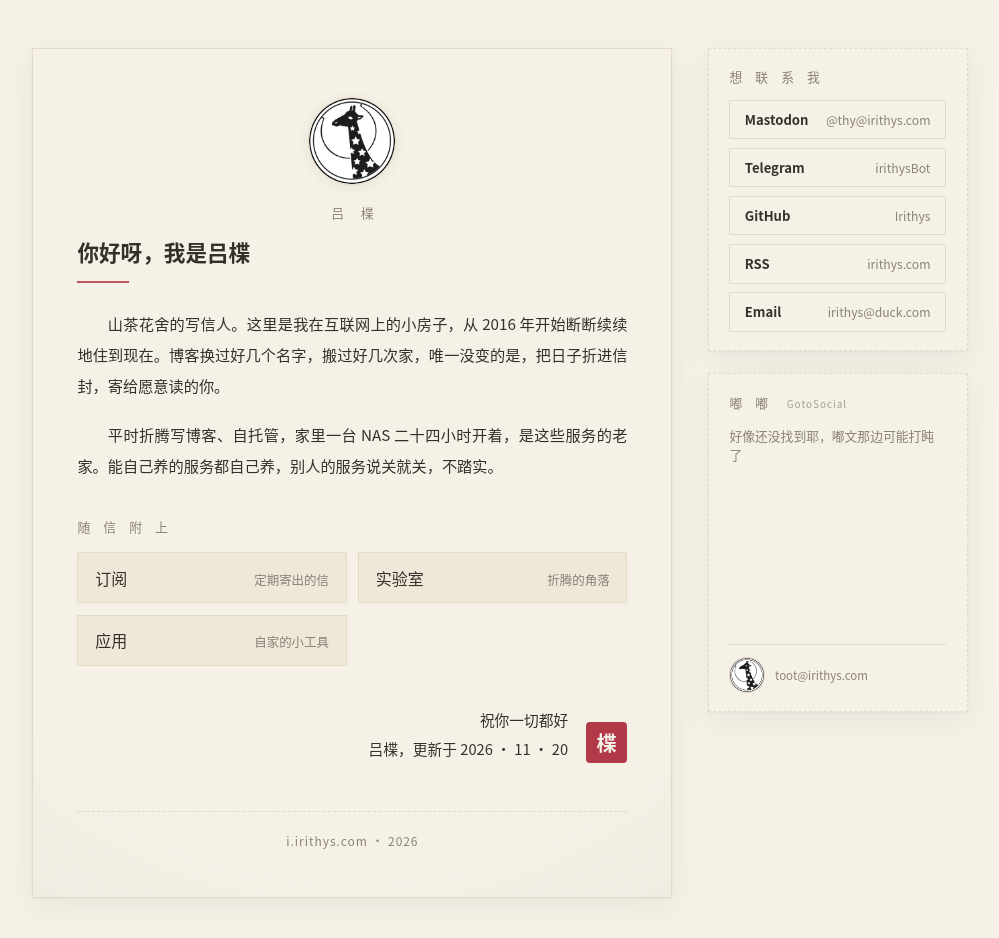
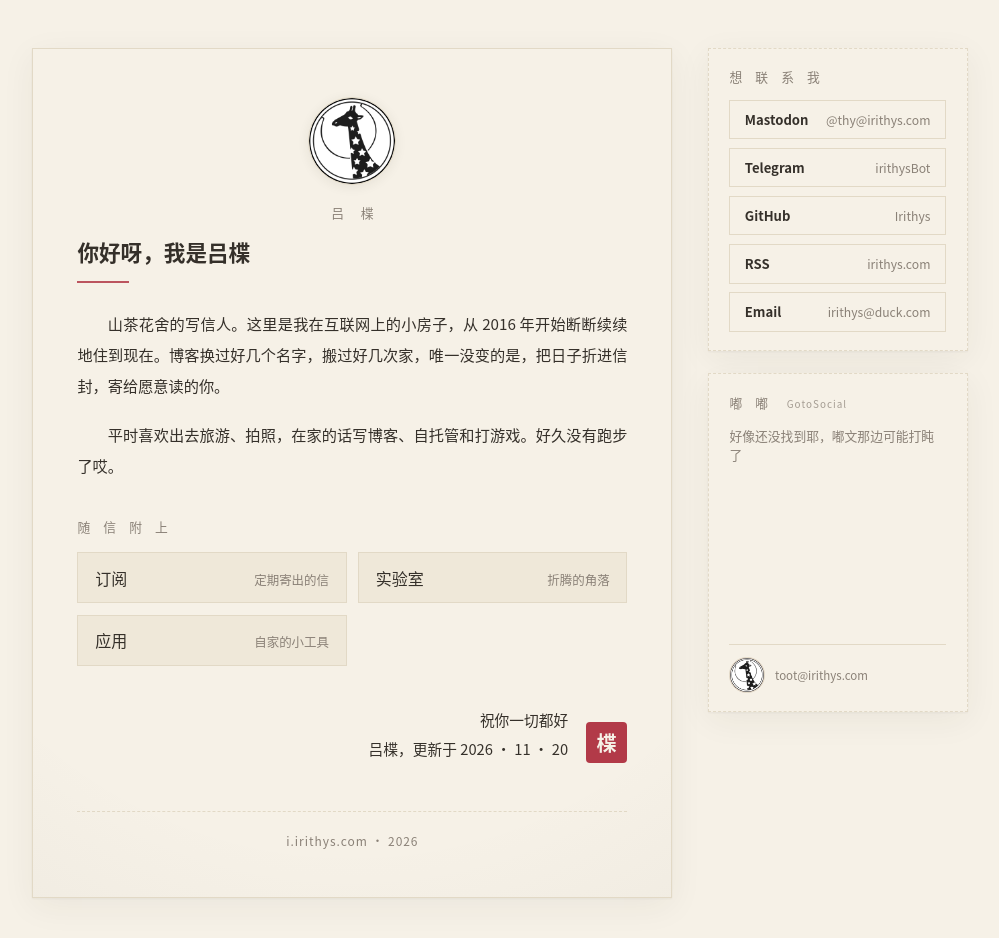
Before and after one commit to Irithys/home, a plain HTML site: page index.html in a window 1280 px wide. Shown: the whole page, without its empty margins (140-1139 px from the left). Drawn offline with Linux system fonts and the light colour scheme; no server answers.

Commit message:
第二段改为旅游拍照打游戏

```diff
--- a/index.html
+++ b/index.html
@@ -383,7 +383,7 @@
 
     <div class="body">
       <p>山茶花舍的写信人。这里是我在互联网上的小房子，从 2016 年开始断断续续地住到现在。博客换过好几个名字，搬过好几次家，唯一没变的是，把日子折进信封，寄给愿意读的你。</p>
-      <p>平时折腾写博客、自托管，家里一台 NAS 二十四小时开着，是这些服务的老家。能自己养的服务都自己养，别人的服务说关就关，不踏实。</p>
+      <p>平时喜欢出去旅游、拍照，在家的话写博客、自托管和打游戏。好久没有跑步了哎。</p>
     </div>
 
     <section class="enclosures">
```
